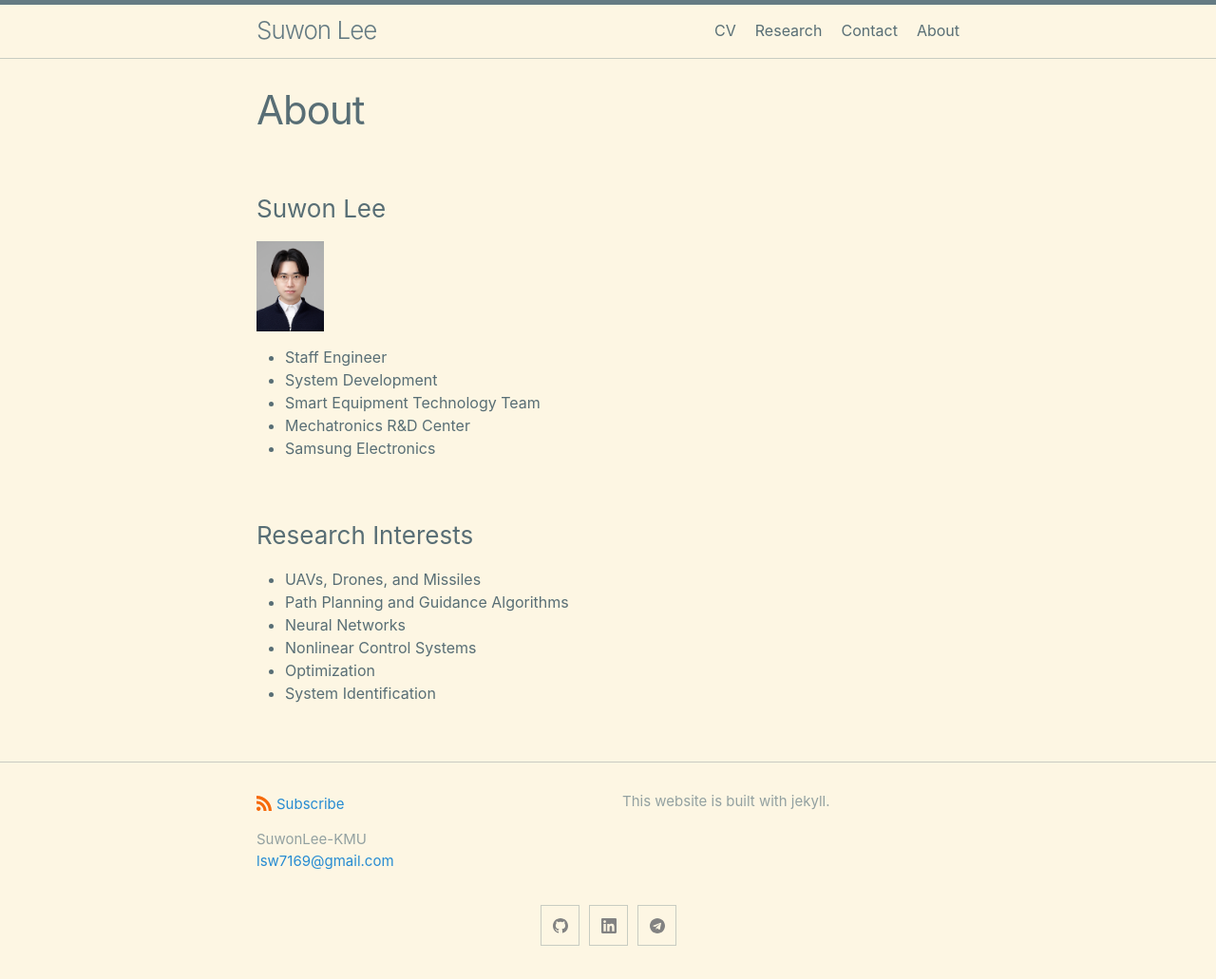
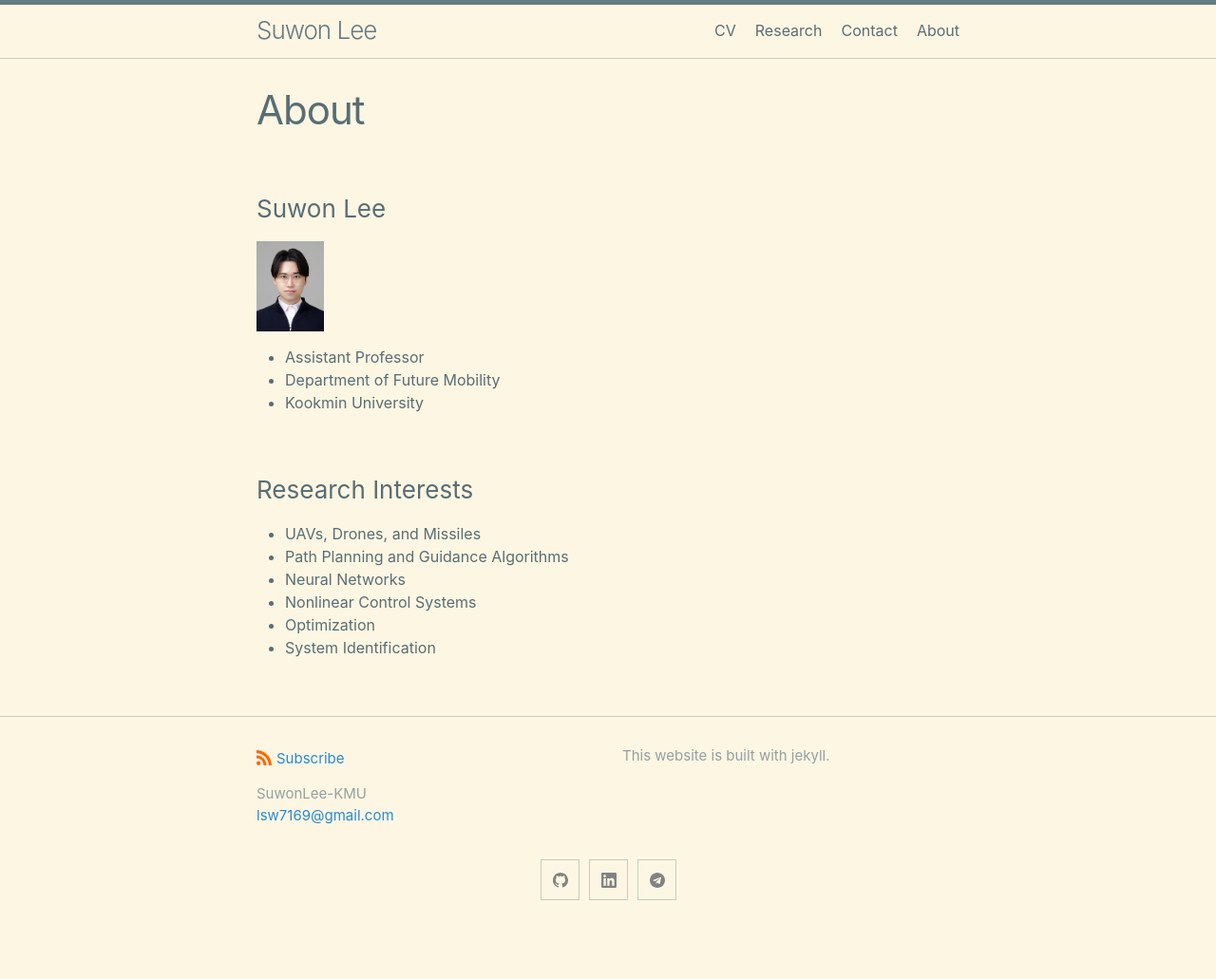
Before and after one commit to SuwonLee-KMU/SuwonLee-KMU.github.io, a Jekyll site: the page built from docs/about.md, in a window 1280 px wide. Shown: the whole page at 95% size. Built offline with Jekyll 4.4.1, drawn with Linux system fonts in a browser that asks for light colours; after the commit the page ends 983 px from its top, so only the background shows below that.

Commit message:
Update about page

```diff
--- a/docs/about.md
+++ b/docs/about.md
@@ -6,11 +6,9 @@ permalink: /about/
 ### Suwon Lee
 <img src="/SuwonLee.jpg" alt="Portrait" style="zoom:20%;" />
 
-- Staff Engineer
-- System Development
-- Smart Equipment Technology Team
-- Mechatronics R&D Center
-- Samsung Electronics
+- Assistant Professor
+- Department of Future Mobility
+- Kookmin University
 
 ### Research Interests
 
```
